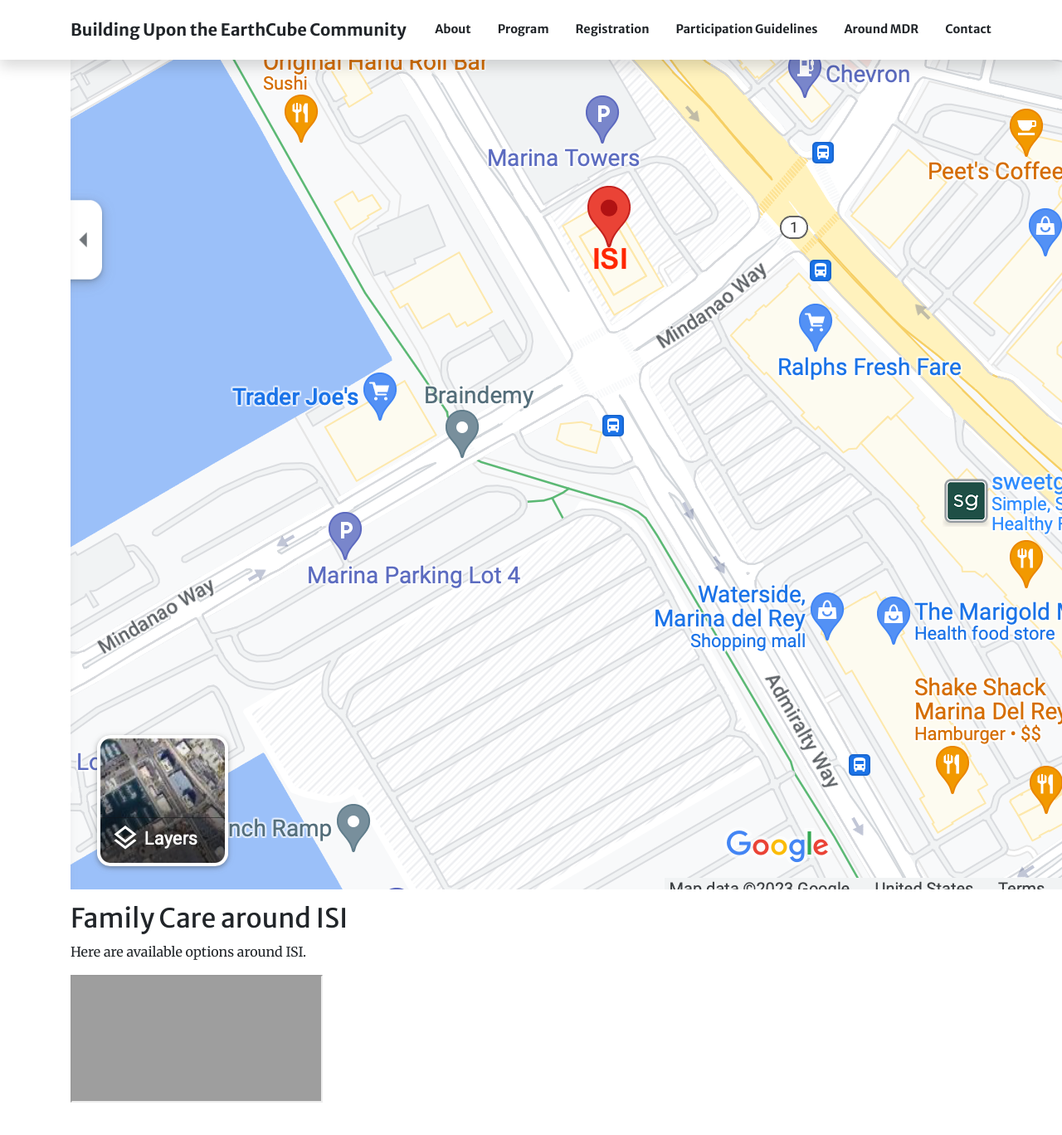
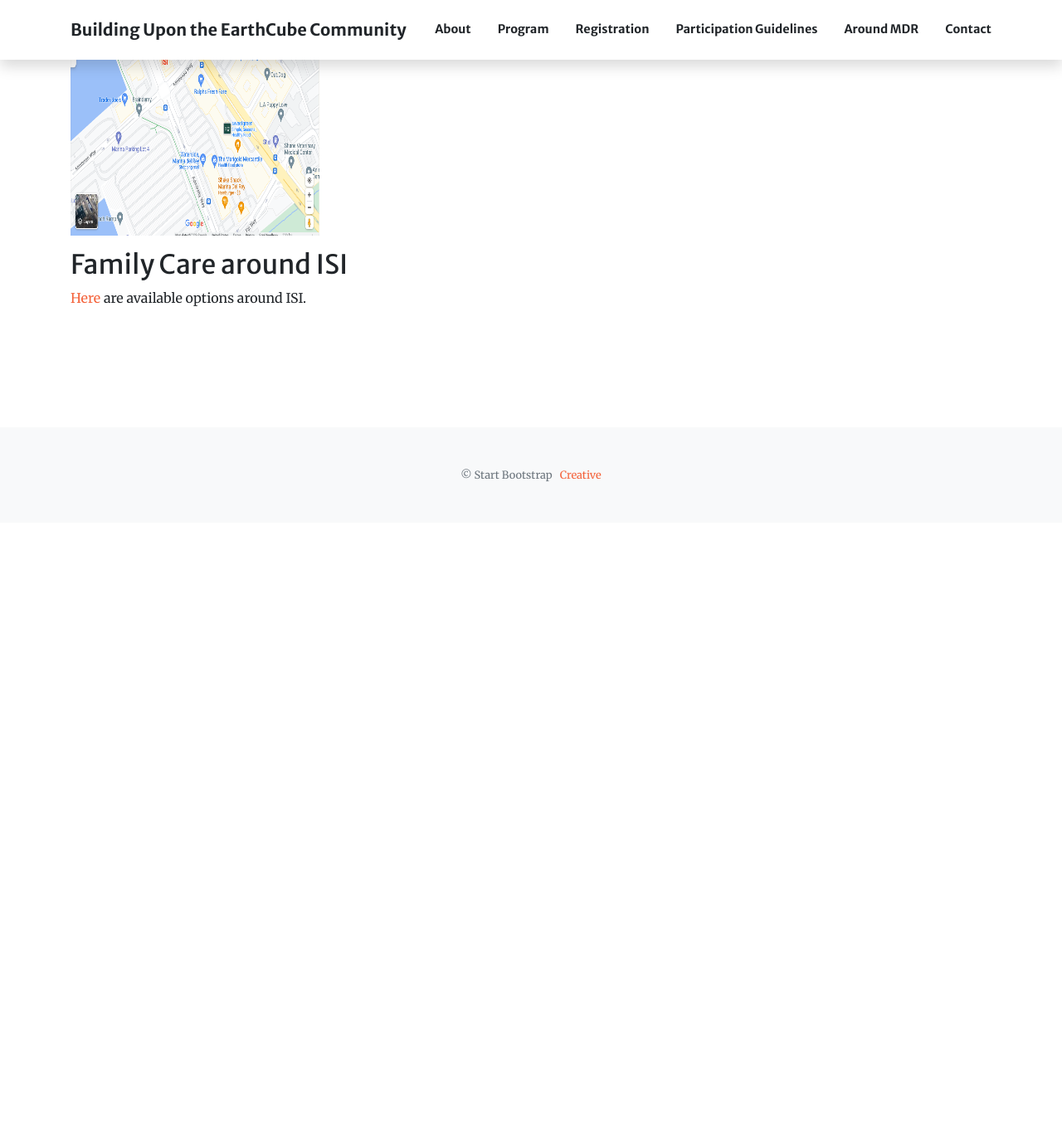
Before and after one commit to isi-usc-edu/building-upon-the-earthcube-community, a Jekyll site: the page built from aroundMDR.md, in a window 1280 px wide and 1400 px high, scrolled down 1051 px. Shown: the top 1368 px of the window at 83% size. Built offline with Jekyll 4.4.1, drawn with Linux system fonts in a browser that asks for light colours; after the commit the page ends 1681 px from its top, so only the background shows below that; grey boxes are pictures that could not be loaded.

Commit message:
Update aroundMDR.md

```diff
--- a/aroundMDR.md
+++ b/aroundMDR.md
@@ -37,13 +37,8 @@
 
 We will not be providing meals during the workshop (on the bright side, your registration is free). There are many options to eat near ISI, including two shopping malls with several lunch options within a 5min walk from the building. The area across Mindanao has a Ralphs along with other dining options such Chipotle, Mendocino Farms (sandwich and salads), California Pizza Kitchen, a burger place. The other mall on the other side of Lincoln (Marina Square Shopping Mall) also contains dining options. There is a Trader Joe’s across the street from the building.
 
-![Map around ISI](./assets/img/Map.png)
+<img src="https://github.com/isi-usc-edu/building-upon-the-earthcube-community/blob/main/assets/img/Map.png?raw=true"  width="300" height="300">
 
 ## <a name='familycare'> Family Care around ISI </a>
 
-Here are available options around ISI.
-
-<div>
-  <iframe src="https://winnie.com/search?category=daycares&age=YR_8&near=90292">
-  </iframe>
-</div>
+[Here](https://winnie.com/search?category=daycares&age=YR_8&near=90292) are available options around ISI.
```
